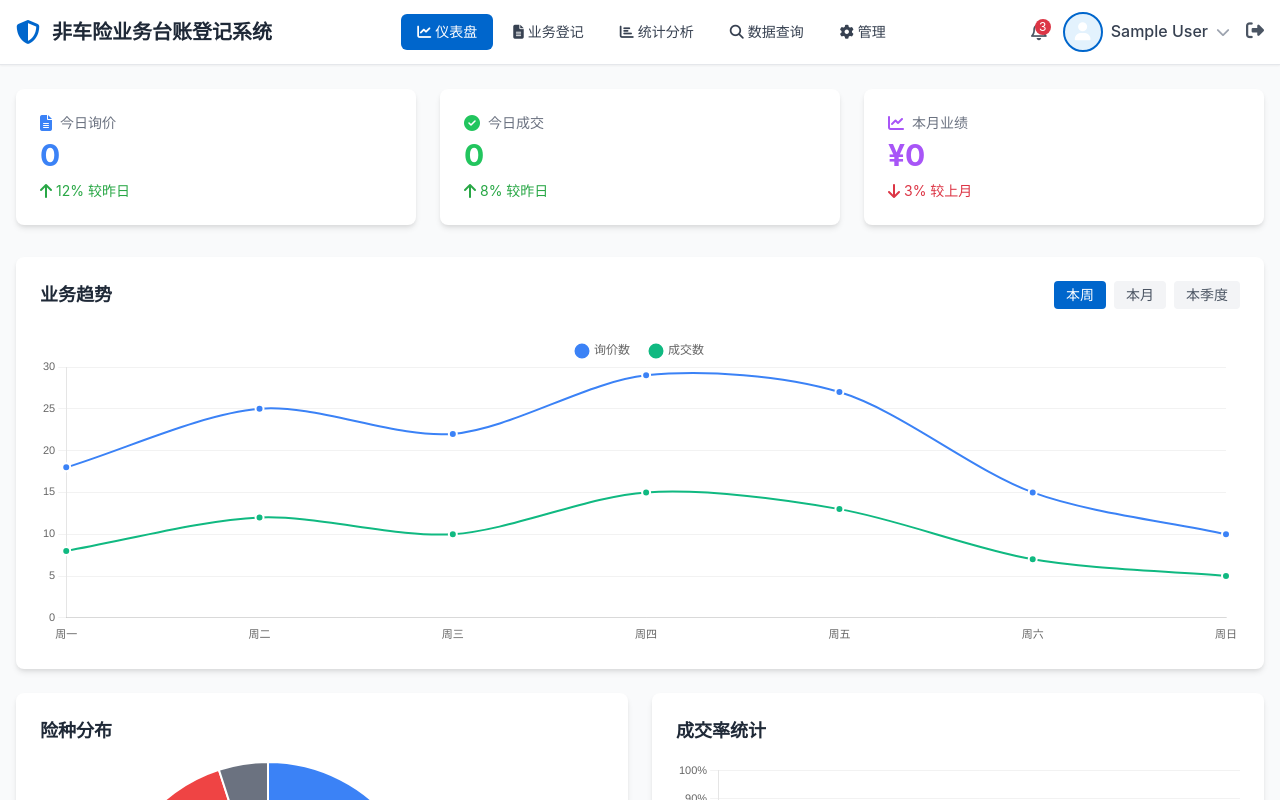
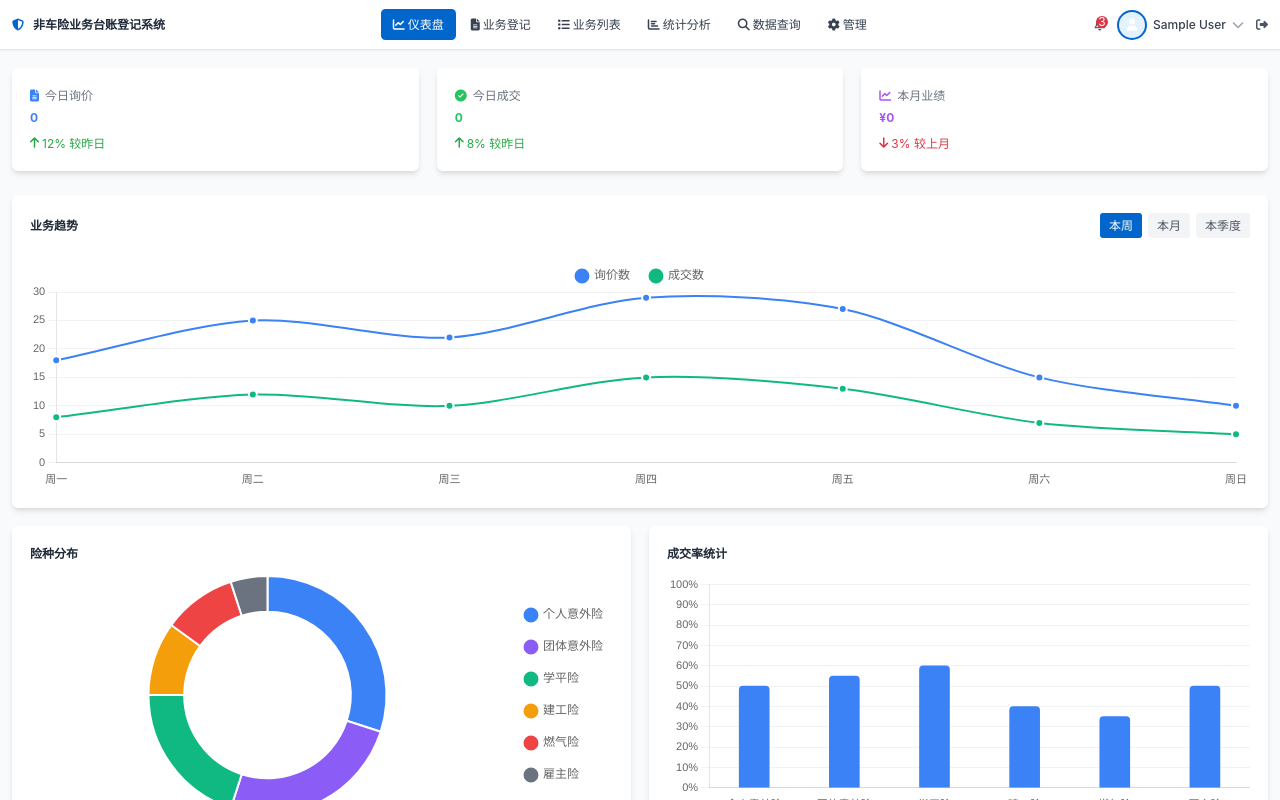
Before and after one commit to Aeglx/we-insurance, a Vue app: page /dashboard in a window 1280 px wide. Shown: the top 800 px of the page. Built offline with nearby package versions, Linux system fonts and the light colour scheme; no server answers; sample sign-in values are in the browser's storage.

Commit message:
feat(ui): 统一字体大小为12px并添加业务列表功能
refactor(server): 增强代理人删除接口的验证逻辑
docs(database): 更新数据库备份文件

```diff
--- a/src/layouts/MainLayout.vue
+++ b/src/layouts/MainLayout.vue
@@ -26,6 +26,14 @@
           >
             <i class="fas fa-file-alt mr-1"></i>
             <span>业务登记</span>
+          </router-link>
+          <router-link
+            to="/business/list"
+            class="inline-flex items-center px-4 py-2 text-sm font-medium transition-colors"
+            :class="[ $route.path === '/business/list' ? 'bg-primary text-white' : 'text-gray-700 hover:bg-gray-100', 'rounded-md' ]"
+          >
+            <i class="fas fa-list mr-1"></i>
+            <span>业务列表</span>
           </router-link>
           <router-link
             to="/statistics"
--- a/src/router/index.js
+++ b/src/router/index.js
@@ -4,6 +4,7 @@ import Dashboard from '../pages/Dashboard.vue'
 import BusinessRegister from '../pages/BusinessRegister.vue'
 import BusinessDetail from '../pages/BusinessDetail.vue'
 import BusinessEdit from '../pages/BusinessEdit.vue'
+import BusinessList from '../pages/BusinessList.vue'
 import Statistics from '../pages/Statistics.vue'
 import DataQuery from '../pages/DataQuery.vue'
 import Management from '../pages/Management.vue'
@@ -21,6 +22,13 @@ const routes = [
     path: '/dashboard',
     name: 'Dashboard',
     component: Dashboard,
+    meta: { requiresAuth: true },
+    layout: MainLayout
+  },
+  {
+    path: '/business/list',
+    name: 'BusinessList',
+    component: BusinessList,
     meta: { requiresAuth: true },
     layout: MainLayout
   },
--- a/src/style.css
+++ b/src/style.css
@@ -13,7 +13,13 @@ body {
   font-family: 'Inter', system-ui, sans-serif;
   background-color: #f5f7fa;
   color: #333;
+  font-size: 12px;
   line-height: 1.6;
+}
+
+/* 确保所有元素默认使用12px字体大小 */
+* {
+  font-size: 12px;
 }
 
 /* 自定义工具类 */
--- a/tailwind.config.js
+++ b/tailwind.config.js
@@ -22,6 +22,21 @@ export default {
         sans: ['Inter', 'system-ui', 'sans-serif'],
       },
     },
+    fontSize: {
+      xs: '12px',
+      sm: '12px',
+      base: '12px',
+      lg: '12px',
+      xl: '12px',
+      '2xl': '12px',
+      '3xl': '12px',
+      '4xl': '12px',
+      '5xl': '12px',
+      '6xl': '12px',
+      '7xl': '12px',
+      '8xl': '12px',
+      '9xl': '12px',
+    },
   },
   plugins: [],
 }
```
Also changed, not shown: server.js (+25 -10 lines), 1 other file (tests, documents, lock files or other folders).
